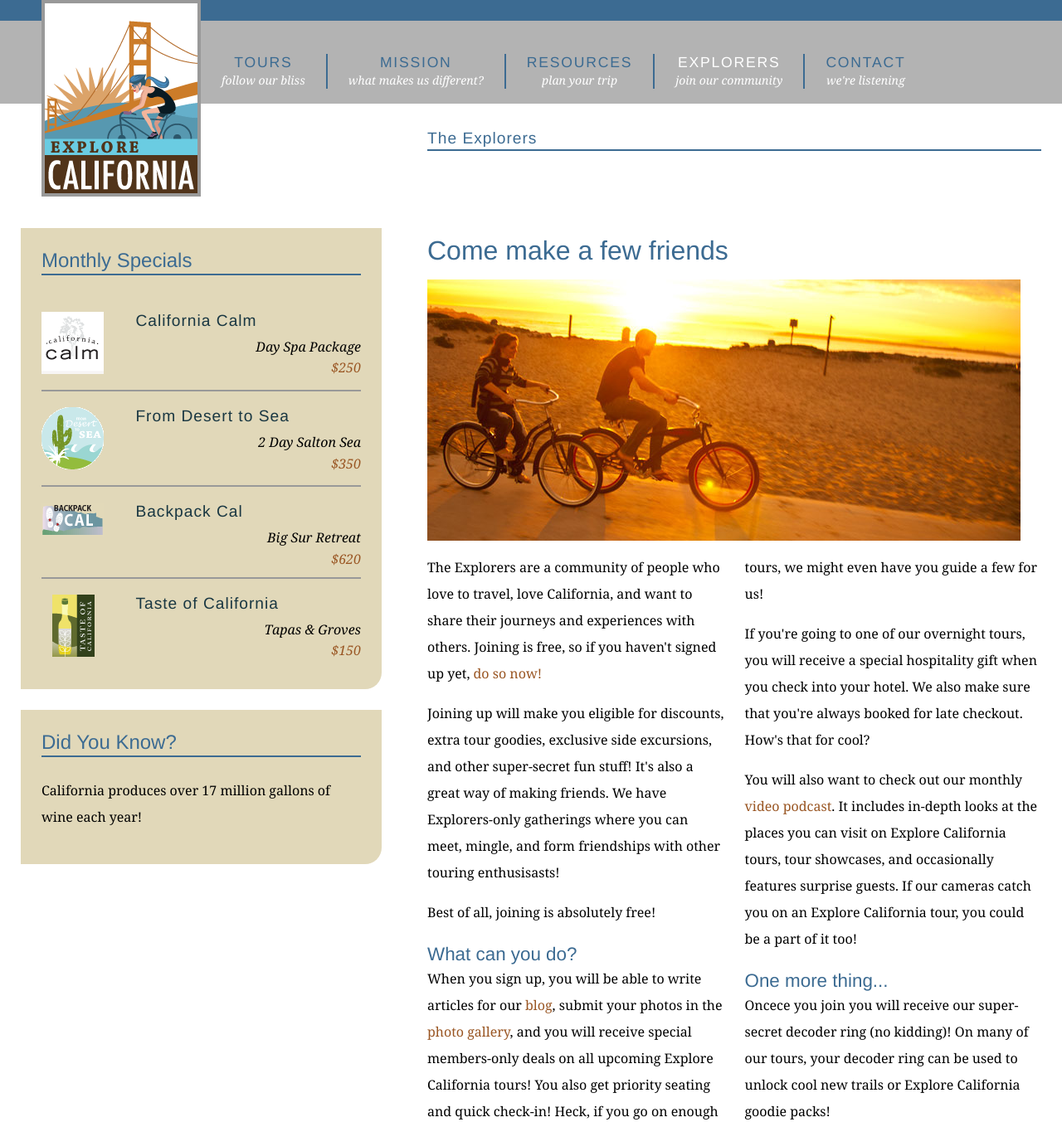
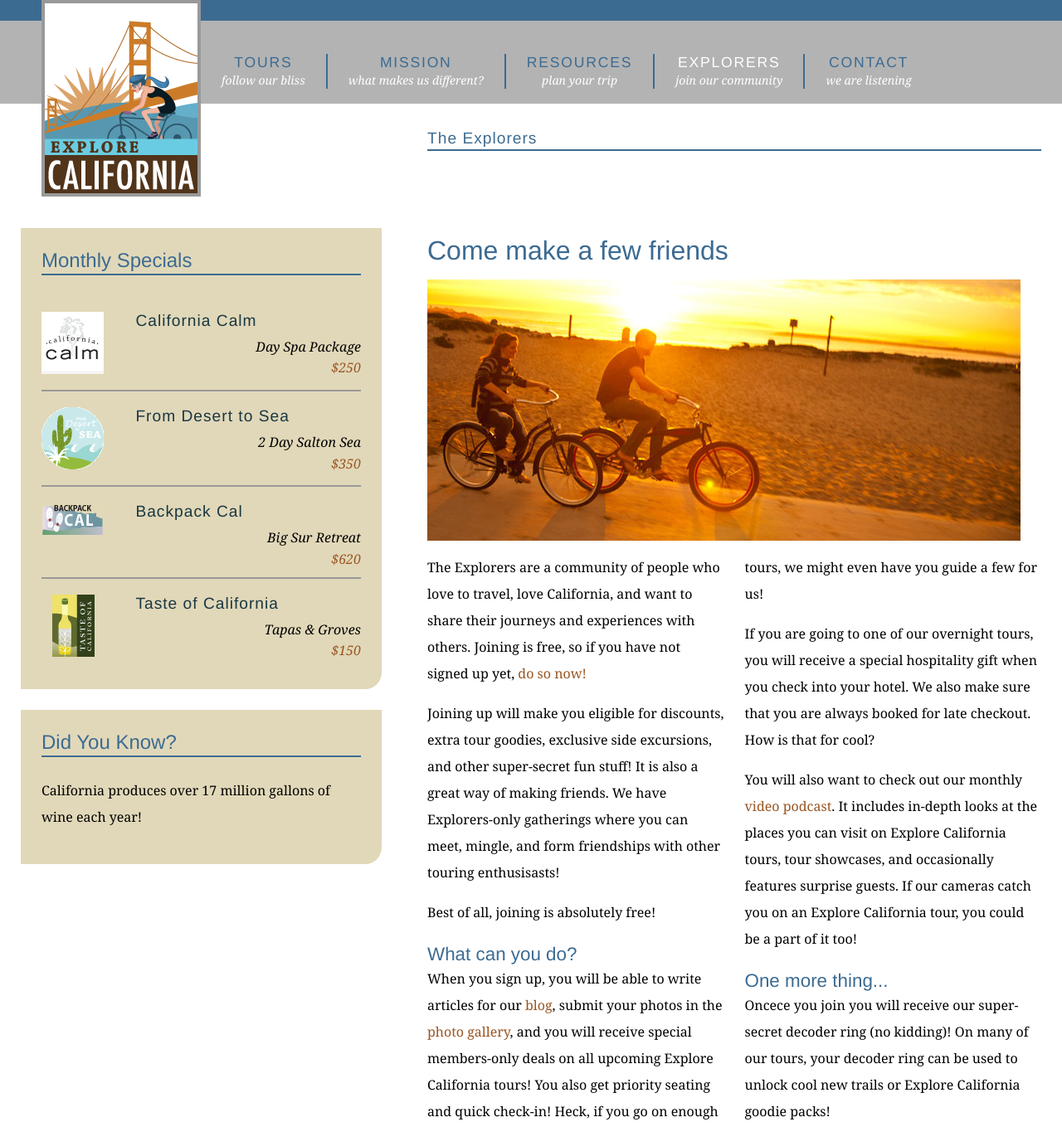
Before and after one commit to wspagnola/explore_california, a plain HTML site: page explorers.html in a window 1280 px wide. Shown: the top 1359 px of the page at 83% size. Drawn offline with Linux system fonts and the light colour scheme.

Commit message:
changed explorers page

```diff
--- a/explorers.html
+++ b/explorers.html
@@ -42,7 +42,7 @@
                 <li><a href="explorers/video.html" title="check out our podcast">Video podcast</a></li>
               </ul>
             </li>
-            <li><a href="contact.html" title="contact us">Contact <br /><span class="tagline">we're listening</span></a>
+            <li><a href="contact.html" title="contact us">Contact <br /><span class="tagline">we are listening</span></a>
               <ul>
                 <li><a href="support.html" title="need help?">Support</a></li>
               </ul>
@@ -67,13 +67,13 @@
           <h1>Come make a few friends</h1>
           <img src="assets/images/bikes.jpg" alt="Come join us!" class="articleImage" />
           <div class="multiCol">
-            <p>The Explorers are a community of people who love to travel, love California, and want to share their journeys and experiences with others. Joining is free, so if you haven't signed up yet, <a href="explorers/join.html">do so now!</a></p>
-            <p>Joining up will make you eligible for discounts, extra tour goodies, exclusive side excursions, and other super-secret fun stuff! It's also a great way of making friends. We have Explorers-only gatherings where you can meet, mingle, and form friendships with other touring enthusisasts!</p>
+            <p>The Explorers are a community of people who love to travel, love California, and want to share their journeys and experiences with others. Joining is free, so if you have not signed up yet, <a href="explorers/join.html">do so now!</a></p>
+            <p>Joining up will make you eligible for discounts, extra tour goodies, exclusive side excursions, and other super-secret fun stuff! It is also a great way of making friends. We have Explorers-only gatherings where you can meet, mingle, and form friendships with other touring enthusisasts!</p>
             <p>Best of all, joining is absolutely free!</p>
 
             <h2>What can you do?</h2>
             <p>When you sign up, you will be able to write articles for our <a href="http://www.explorecalifornia.org/blog">blog</a>, submit your photos in the <a href="explorers/gallery.html">photo gallery</a>, and you will receive special members-only deals on all upcoming Explore California tours! You also get priority seating and quick check-in! Heck, if you go on enough tours, we might even have you guide a few for us!</p>
-            <p>If you're going to one of our overnight tours, you will receive a special hospitality gift when you check into your hotel. We also make sure that you're always booked for late checkout. How's that for cool?</p>
+            <p>If you are going to one of our overnight tours, you will receive a special hospitality gift when you check into your hotel. We also make sure that you are always booked for late checkout. How is that for cool?</p>
             <p>You will also want to check out our monthly <a href="explorers/podcast.html">video podcast</a>. It includes in-depth looks at the places you can visit on Explore California tours, tour showcases, and occasionally features surprise guests. If our cameras catch you on an Explore California tour, you could be a part of it too!</p>
 
             <h2>One more thing...</h2>
```
